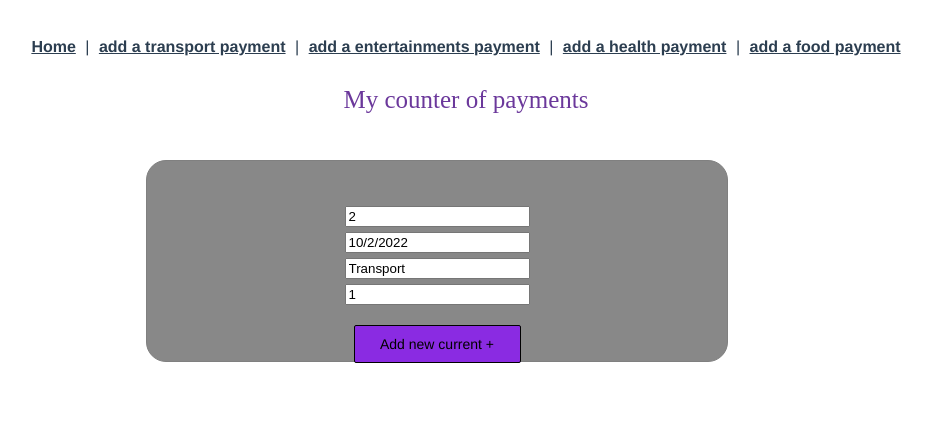
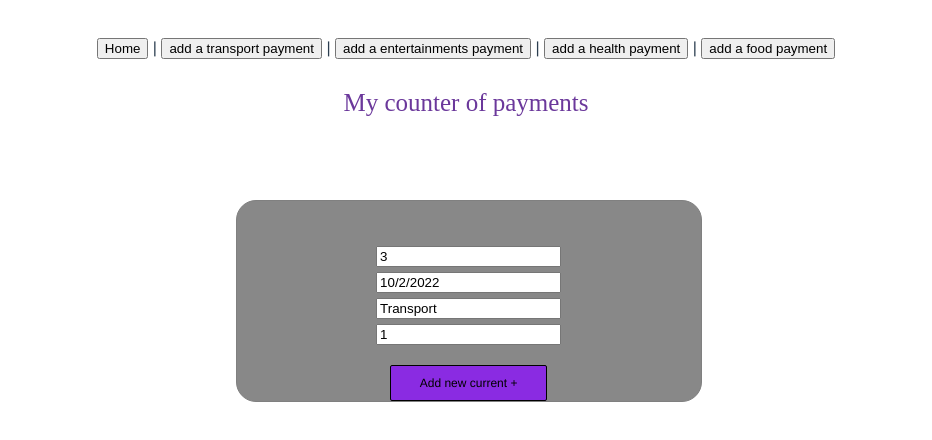
Before and after one commit to IppEvg/Vue, a Vue app in the folder Currentcounter/currentcounter/: page /1/1 in a window 1280 px wide. Shown: the top 440 px of the page, without its empty margins (174-1106 px from the left). Built offline with nearby package versions, Linux system fonts and the light colour scheme; the HTML template or start-up script is replaced by a standard one.

Commit message:
05.10.12-(2)

```diff
--- a/Currentcounter/currentcounter/package.json
+++ b/Currentcounter/currentcounter/package.json
@@ -18,7 +18,7 @@
     "@babel/eslint-parser": "^7.12.16",
     "@vue/cli-plugin-babel": "~5.0.0",
     "@vue/cli-plugin-eslint": "~5.0.0",
-    "@vue/cli-plugin-router": "~5.0.0",
+    "@vue/cli-plugin-router": "^5.0.8",
     "@vue/cli-plugin-vuex": "^5.0.8",
     "@vue/cli-service": "~5.0.0",
     "eslint": "^7.32.0",
--- a/Currentcounter/currentcounter/src/App.vue
+++ b/Currentcounter/currentcounter/src/App.vue
@@ -2,11 +2,11 @@
   <div id="appe">
 
     <nav>
-      <router-link to="/">Home</router-link> |
-      <router-link to="/transport">add a transport payment</router-link> |
-      <router-link to="/entertainment">add a entertainments payment</router-link> |
-      <router-link to="/health">add a health payment</router-link> |
-      <router-link to="/food">add a food payment</router-link>
+      <router-link to="/" tag="button">Home</router-link> |
+      <router-link to="/transport" tag="button">add a transport payment</router-link> |
+      <router-link to="/entertainment" tag="button">add a entertainments payment</router-link> |
+      <router-link to="/health" tag="button">add a health payment</router-link> |
+      <router-link to="/food" tag="button">add a food payment</router-link>
     </nav>
     <div class="name">My counter of payments</div>
     <router-view></router-view>
--- a/Currentcounter/currentcounter/src/components/AddButton.vue
+++ b/Currentcounter/currentcounter/src/components/AddButton.vue
@@ -24,12 +24,12 @@ export default {
     border: 1px solid grey;
     border-radius: 2px;
     color: grey;
-    padding: 10px 20px;
+    padding: 10px 15px;
     transition: 300 ms;
-    width: 25%;
+    width: 30%;
     margin: 0 auto;
     transition: all 500ms;
-    font-size: 14px;
+    font-size: 12px;
     margin-top: 20px;
 }
 
--- a/Currentcounter/currentcounter/src/components/Form.vue
+++ b/Currentcounter/currentcounter/src/components/Form.vue
@@ -26,7 +26,7 @@ export default {
             id: "",
             data: "",
             category: "",
-            value: "",
+            value: 0
         }
     },
     methods: {
@@ -34,11 +34,14 @@ export default {
             let newObj = { id: this.id, data: this.data, category: this.category, value: this.value };
             for (var value of this.$store.state.costList) {
                 if (newObj.id == value.id) {
-                    return alert('такой id уже существует')
+                    this.id = this.$store.getters.getLength + 1;
+                    newObj.id = this.$store.getters.getLength + 1;
+                    alert('Такой id уже существует! Был добавлен платеж с id больше на 1');
                 }
             }
+
             this.$store.commit('addNewString', newObj);
-            this.$store.commit('setListData', this.$state.costList);
+            this.$store.commit('setListData', this.$store.commit('addNewString', newObj));
             this.$emit('delForm');
 
         }
@@ -52,13 +55,13 @@ export default {
 <style>
 .form {
     padding: 40px;
-    width: 500px;
+    width: 30%;
     height: 15vh;
     background-color: rgba(129, 129, 129, 0.938);
     border: 1px solid grey;
     position: absolute;
-    top: 20vh;
-    left: 40vh;
+    top: 25vh;
+    left: 32vw;
     border-radius: 20px;
 }
 
--- a/Currentcounter/currentcounter/src/components/List.vue
+++ b/Currentcounter/currentcounter/src/components/List.vue
@@ -14,6 +14,7 @@ export default {
     name: 'ListItem',
     computed: {
         list() {
+
             return this.$store.getters.getPaymentsList;
         }
     }
--- a/Currentcounter/currentcounter/src/router/index.js
+++ b/Currentcounter/currentcounter/src/router/index.js
@@ -16,17 +16,17 @@ const routes = [
     component: () => import('../views/TransportView.vue')
   },
   {
-    path: '/:entertainment/:value?',
+    path: '/entertainment/:value?',
     name: 'EntertainmentView',
     component: () => import('../views/EntertainmentView.vue')
   },
   {
-    path: '/:health/:value?',
+    path: '/health/:value?',
     name: 'HealthView',
     component: () => import('../views/HealthView.vue')
   },
   {
-    path: '/:food/:value?',
+    path: '/:food?/:value?',
     name: 'FoodView',
     component: () => import('../views/FoodView.vue')
   },
--- a/Currentcounter/currentcounter/src/store/index.js
+++ b/Currentcounter/currentcounter/src/store/index.js
@@ -10,7 +10,13 @@ export default new Vuex.Store({
       data: "12.04.2022",
       category: 'transport',
       value: 750
-    }],
+    },{
+    id: 2,
+      data: "14.04.2022",
+      category: 'food',
+      value: 575
+    }
+  ],
   },
   getters: {
     getPaymentsList: (state) => state.costList,
--- a/Currentcounter/currentcounter/src/views/EntertainmentView.vue
+++ b/Currentcounter/currentcounter/src/views/EntertainmentView.vue
@@ -23,7 +23,7 @@ export default {
             id: this.$store.getters.getLength + 1,
             data: new Date().toLocaleDateString(),
             category: "Entertainment",
-            value: ""
+            value: ''
         }
     },
     methods: {
@@ -31,11 +31,12 @@ export default {
             let newObj = { id: this.id, data: this.data, category: this.category, value: this.value };
             for (var value of this.$store.state.costList) {
                 if (newObj.id == value.id) {
-                    return alert('такой id уже существует')
+                    this.id = this.$store.getters.getLength + 1;
+                    newObj.id = this.$store.getters.getLength + 1;
+                    alert('Такой id уже существует! Был добавлен платеж с id больше на 1');
                 }
             }
             this.$store.commit('addNewString', newObj);
-            this.$emit('delForm');
         }
     },
     mounted() {
--- a/Currentcounter/currentcounter/src/views/FoodView.vue
+++ b/Currentcounter/currentcounter/src/views/FoodView.vue
@@ -23,7 +23,7 @@ export default {
             id: this.$store.getters.getLength + 1,
             data: new Date().toLocaleDateString(),
             category: "Food",
-            value: ""
+            value: ''
         }
     },
     methods: {
@@ -31,18 +31,17 @@ export default {
             let newObj = { id: this.id, data: this.data, category: this.category, value: this.value };
             for (var value of this.$store.state.costList) {
                 if (newObj.id == value.id) {
-                    return alert('такой id уже существует')
+                    this.id = this.$store.getters.getLength + 1;
+                    newObj.id = this.$store.getters.getLength + 1;
+                    alert('Такой id уже существует! Был добавлен платеж с id больше на 1');
                 }
             }
+            if (this.$route.params.value) {
+                this.value = this.$route.params.value;
+            }
             this.$store.commit('addNewString', newObj);
-            this.$emit('delForm');
         }
-    },
-    mounted() {
-        if (this.$route.params.value) {
-            this.value = this.$route.params.value;
-        }
+    }
 
-    }
 }
 </script>
--- a/Currentcounter/currentcounter/src/views/HealthView.vue
+++ b/Currentcounter/currentcounter/src/views/HealthView.vue
@@ -23,7 +23,7 @@ export default {
             id: this.$store.getters.getLength + 1,
             data: new Date().toLocaleDateString(),
             category: "Health",
-            value: ""
+            value: ''
         }
     },
     methods: {
@@ -31,11 +31,12 @@ export default {
             let newObj = { id: this.id, data: this.data, category: this.category, value: this.value };
             for (var value of this.$store.state.costList) {
                 if (newObj.id == value.id) {
-                    return alert('такой id уже существует')
+                    this.id = this.$store.getters.getLength + 1;
+                    newObj.id = this.$store.getters.getLength + 1;
+                    alert('Такой id уже существует! Был добавлен платеж с id больше на 1');
                 }
             }
             this.$store.commit('addNewString', newObj);
-            this.$emit('delForm');
         }
     },
     mounted() {
--- a/Currentcounter/currentcounter/src/views/MainPage.vue
+++ b/Currentcounter/currentcounter/src/views/MainPage.vue
@@ -30,9 +30,6 @@ export default {
             this.isShow = !this.isShow
         }
     },
-    mounted() {
-
-    }
 
 
 
--- a/Currentcounter/currentcounter/src/views/TransportView.vue
+++ b/Currentcounter/currentcounter/src/views/TransportView.vue
@@ -18,24 +18,27 @@
 <script>
 export default {
     name: 'TransportView',
+
     data() {
         return {
             id: this.$store.getters.getLength + 1,
             data: new Date().toLocaleDateString(),
             category: "Transport",
-            value: ""
+            value: ''
         }
+
     },
     methods: {
         onButton() {
             let newObj = { id: this.id, data: this.data, category: this.category, value: this.value };
             for (var value of this.$store.state.costList) {
                 if (newObj.id == value.id) {
-                    return alert('такой id уже существует')
+                    this.id = this.$store.getters.getLength + 1;
+                    newObj.id = this.$store.getters.getLength + 1;
+                    alert('Такой id уже существует! Был добавлен платеж с id больше на 1');
                 }
             }
             this.$store.commit('addNewString', newObj);
-            this.$emit('delForm');
         }
     },
     mounted() {
```
Also changed, not shown: 1 other file (tests, documents, lock files or other folders).
